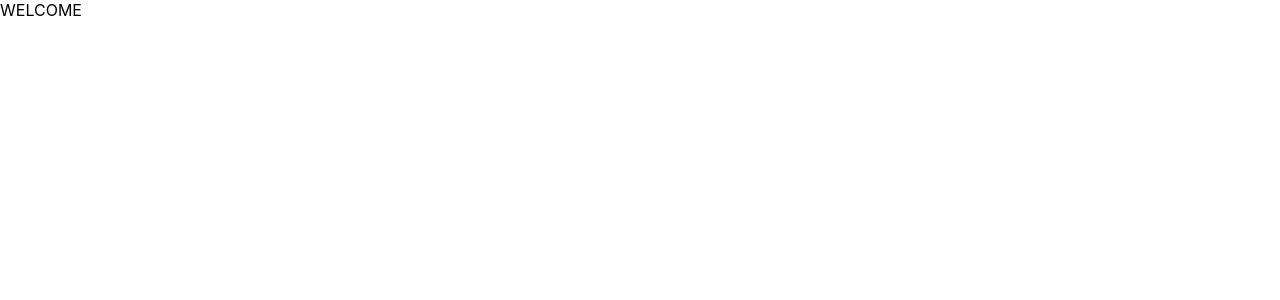
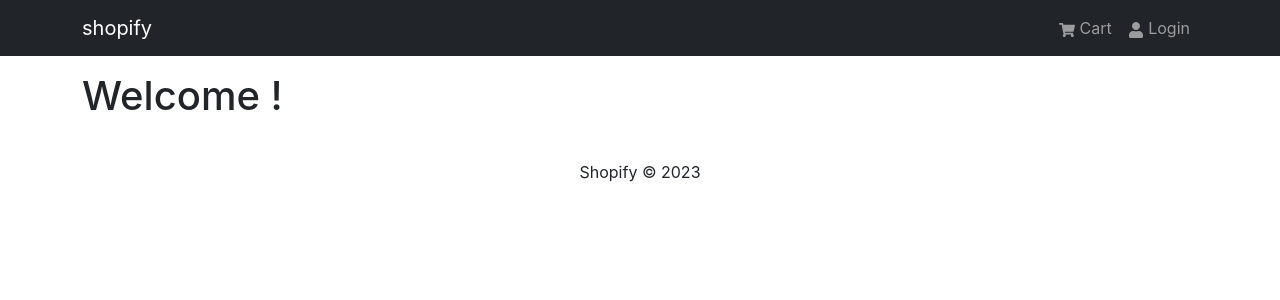
Before and after one commit to akshayask/mern-ecommerce, a React (Create React App) app in the folder frontend/: page / in a window 1280 px wide. Shown: the top 300 px of the page. Built offline with nearby package versions, Linux system fonts and the light colour scheme.

Commit message:
add header & footer component

```diff
--- a/frontend/package.json
+++ b/frontend/package.json
@@ -6,8 +6,11 @@
     "@testing-library/jest-dom": "^5.16.5",
     "@testing-library/react": "^13.4.0",
     "@testing-library/user-event": "^13.5.0",
+    "bootstrap": "^5.3.0",
     "react": "^18.2.0",
+    "react-bootstrap": "^2.7.4",
     "react-dom": "^18.2.0",
+    "react-icons": "^4.9.0",
     "react-scripts": "5.0.1",
     "web-vitals": "^2.1.4"
   },
--- a/frontend/public/index.html
+++ b/frontend/public/index.html
@@ -24,7 +24,7 @@
       work correctly both with client-side routing and a non-root public URL.
       Learn how to configure a non-root public URL by running `npm run build`.
     -->
-    <title>eCommerce</title>
+    <title>shopify</title>
   </head>
   <body>
     <noscript>Welcome</noscript>
--- a/frontend/src/App.js
+++ b/frontend/src/App.js
@@ -1,8 +1,19 @@
 import React from 'react'
+import Header from './components/Header'
+import { Container } from 'react-bootstrap'
+import Footer from './components/Footer'
 
 const App = () => {
   return (
-    <div>WELCOME</div>
+    <>
+      <Header/>
+      <main className='py-3'>
+        <Container>
+          <h1>Welcome !</h1>
+        </Container>
+      </main>
+      <Footer/>
+    </>
   )
 }
 
--- /dev/null
+++ b/frontend/src/components/Footer.jsx
@@ -0,0 +1,19 @@
+import React from 'react'
+import { Container, Row, Col } from 'react-bootstrap'
+
+const Footer = () => {
+    const currentYear = new Date().getFullYear()
+  return (
+    <footer>
+        <Container>
+            <Row>
+                <Col className='text-center py-3'>
+                    <p>Shopify &copy; {currentYear}</p>
+                </Col>
+            </Row>
+        </Container>
+    </footer>
+  )
+}
+
+export default Footer
--- /dev/null
+++ b/frontend/src/components/Header.jsx
@@ -0,0 +1,24 @@
+import React from 'react'
+import { Nav, Navbar, Container } from 'react-bootstrap'
+import { FaShoppingCart, FaUser } from 'react-icons/fa'
+
+const Header = () => {
+  return (
+   <header>
+    <Navbar bg="dark" variant="dark" expand="md" collapseOnSelect>
+        <Container>
+            <Navbar.Brand href="/">shopify</Navbar.Brand>
+            <Navbar.Toggle aria-controls='basic-navbar-nav'></Navbar.Toggle>
+            <Navbar.Collapse id='basic-navbar-nav'>
+                <Nav className='ms-auto'>
+                    <Nav.Link href='/cart'><FaShoppingCart></FaShoppingCart> Cart</Nav.Link>
+                    <Nav.Link href='/login'><FaUser></FaUser> Login</Nav.Link>
+                </Nav>
+            </Navbar.Collapse>
+        </Container>
+    </Navbar>
+   </header>
+  )
+}
+
+export default Header
--- a/frontend/src/index.js
+++ b/frontend/src/index.js
@@ -1,5 +1,6 @@
 import React from 'react';
 import ReactDOM from 'react-dom/client';
+import 'bootstrap/dist/css/bootstrap.min.css'
 import './index.css';
 import App from './App';
 import reportWebVitals from './reportWebVitals';
```
Also changed, not shown: 1 other file (tests, documents, lock files or other folders).
